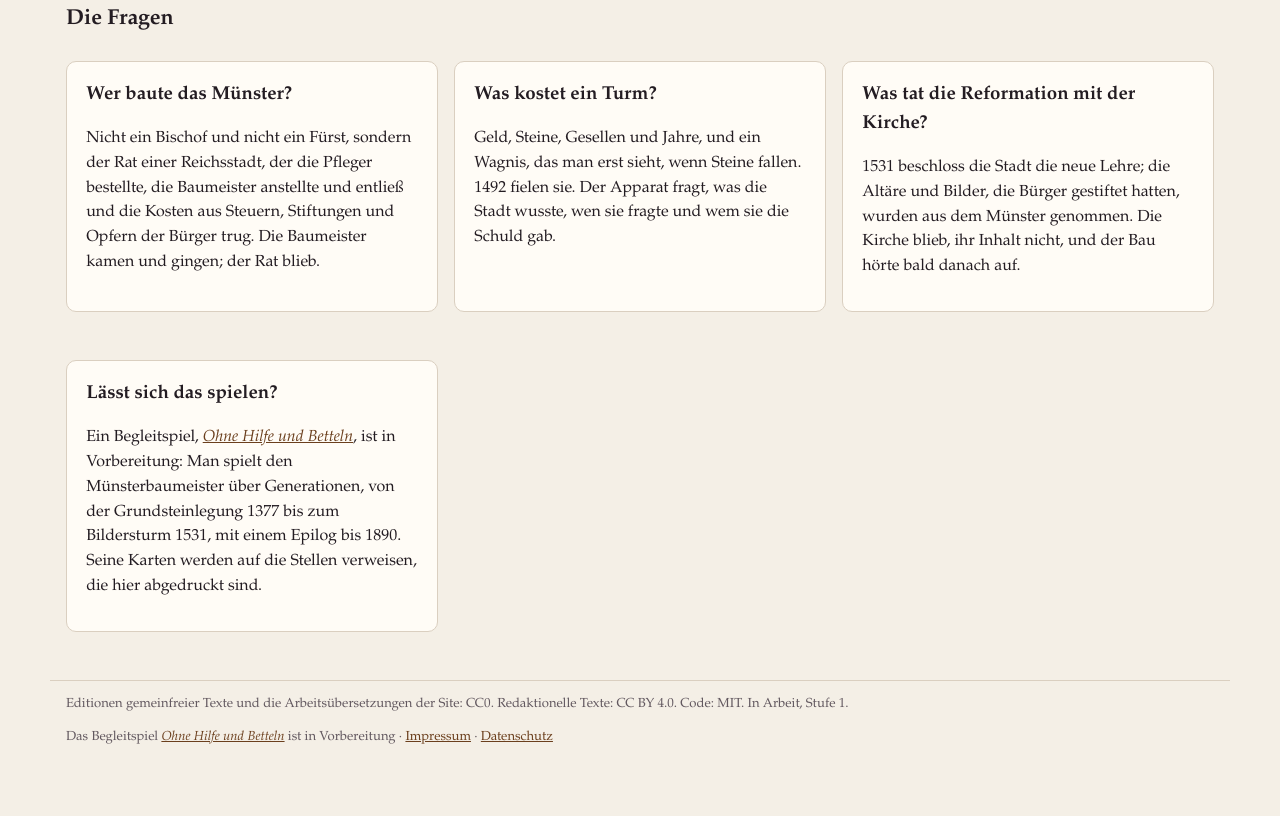
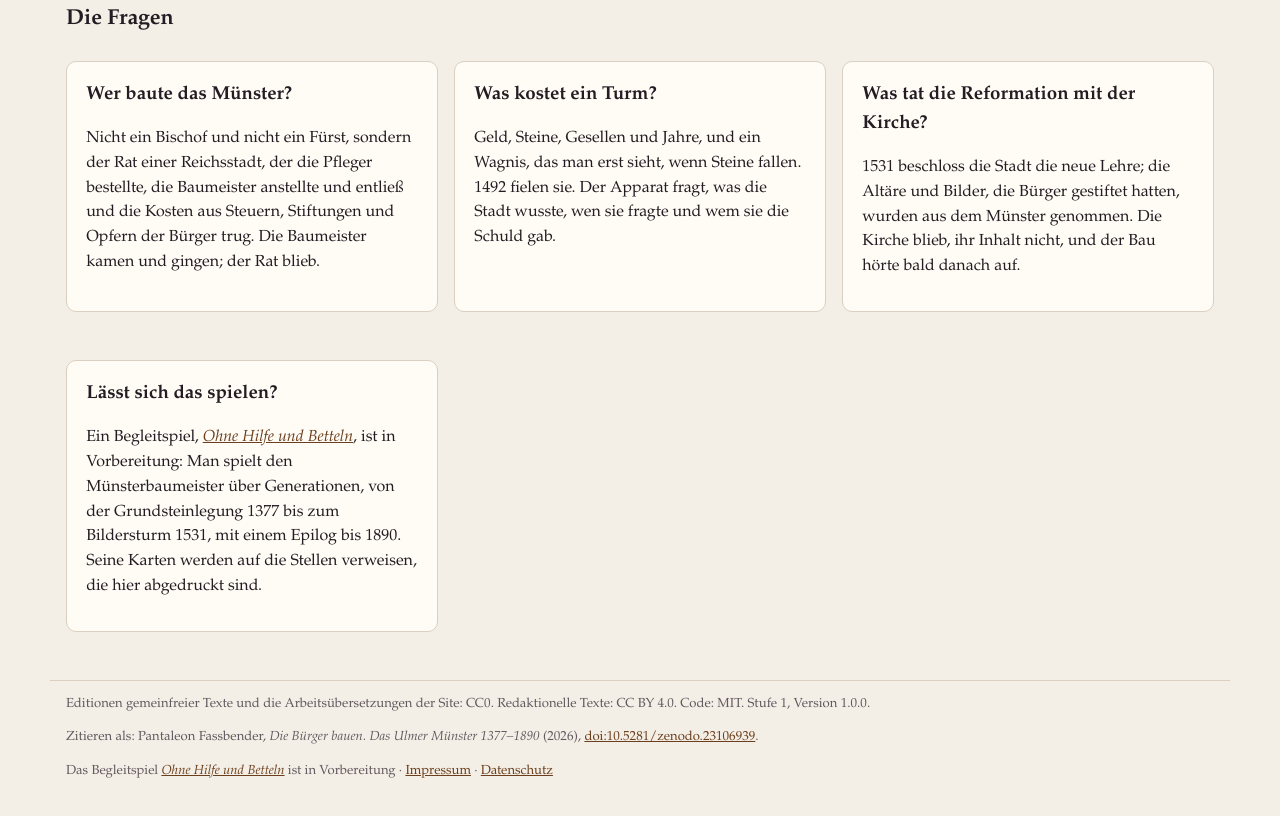
Before and after one commit to pantaleonfassbender-coder/Das-Ulmer-Muenster, a plain HTML site: page index.html in a window 1280 px wide. Shown: the part 1853-2669 px from the top of the page. Before the commit the page ends 2646 px from the top, so only its background shows below. Drawn offline with Linux system fonts and the light colour scheme.

Commit message:
Stufe 1 geschlossen: DOI 10.5281/zenodo.23106939 (v1.0.0 10.5281/zenodo.23106940), CITATION.cff, .zenodo.json, Zitierhinweis
Co-Authored-By: Claude Opus 5.5 <noreply@anthropic.com>

```diff
--- a/index.html
+++ b/index.html
@@ -28,7 +28,8 @@
 </header>
 <main id="view" aria-live="polite"></main>
 <footer>
-  <p>Editionen gemeinfreier Texte und die Arbeitsübersetzungen der Site: CC0. Redaktionelle Texte: CC BY 4.0. Code: MIT. In Arbeit, Stufe 1.</p>
+  <p>Editionen gemeinfreier Texte und die Arbeitsübersetzungen der Site: CC0. Redaktionelle Texte: CC BY 4.0. Code: MIT. Stufe 1, Version 1.0.0.</p>
+  <p>Zitieren als: Pantaleon Fassbender, <em>Die Bürger bauen. Das Ulmer Münster 1377–1890</em> (2026), <a href="https://doi.org/10.5281/zenodo.23106939">doi:10.5281/zenodo.23106939</a>.</p>
   <p>Das Begleitspiel <a href="https://ohne-hilfe-und-betteln.netlify.app/"><em>Ohne Hilfe und Betteln</em></a> ist in Vorbereitung · <a href="legal.html#notice">Impressum</a> · <a href="legal.html#privacy">Datenschutz</a></p>
 </footer>
 <script src="app.js"></script>
```
Also changed, not shown: .zenodo.json (added), 2 other files.
